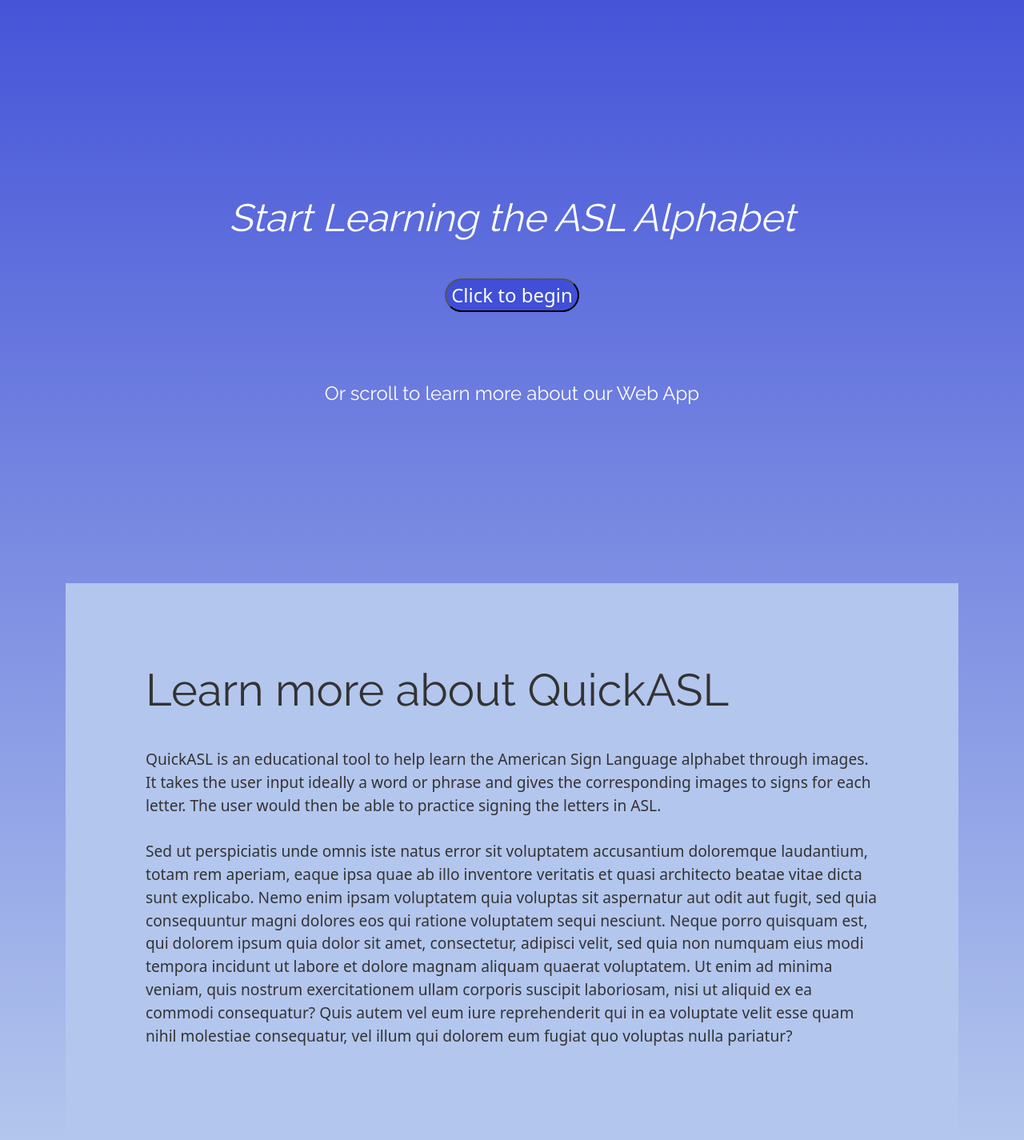
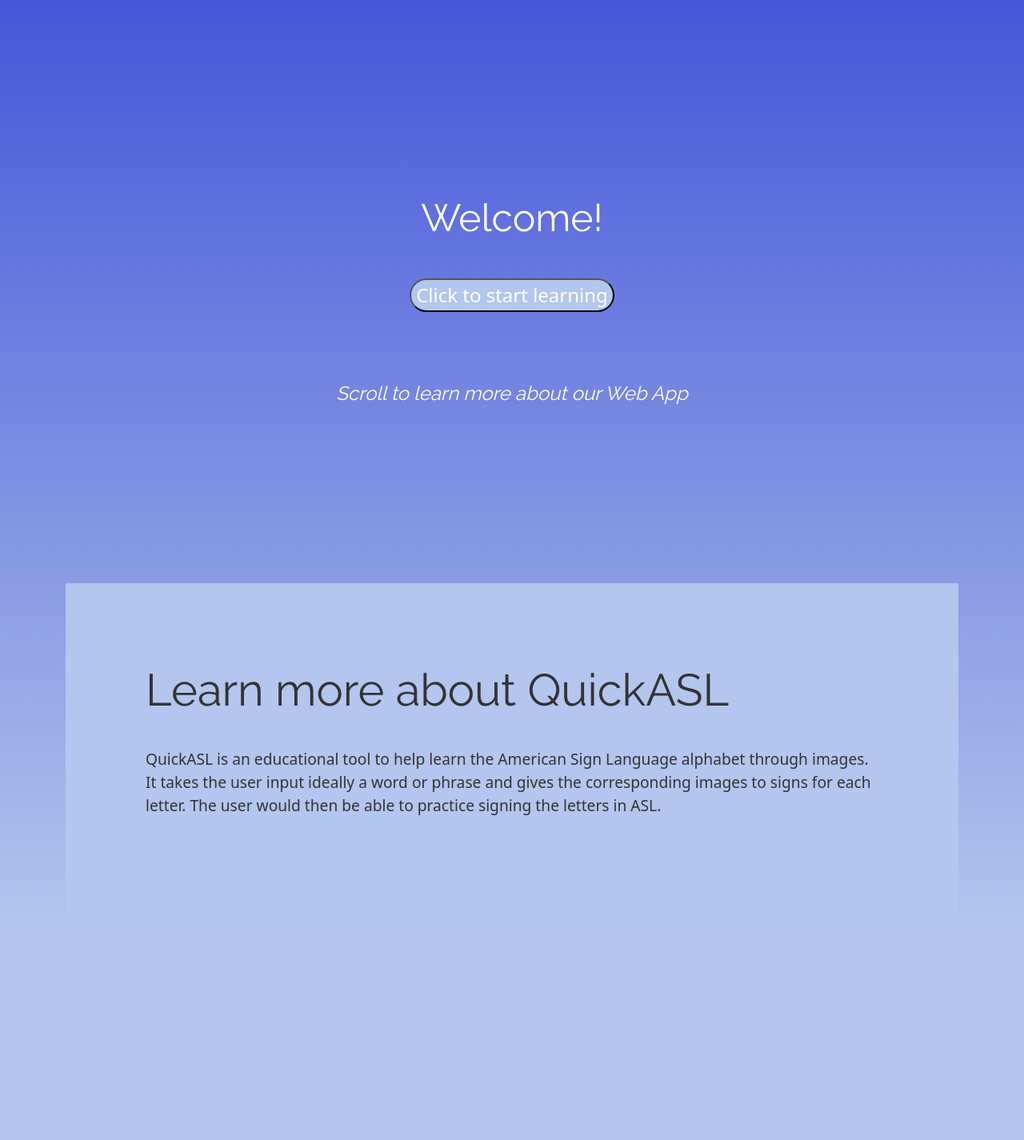
Before and after one commit to tgwolle/QuickASL, a Flask app: template templates/index.html in a window 1280 px wide. Shown: the part 66-1491 px from the top of the page at 80% size. After the commit the page ends 1113 px from the top, so only its background shows below. Run offline with Flask 2, Linux system fonts and the light colour scheme; the template is opened without the code that fills it, so the values that code supplies are empty.

Commit message:
tests
Co-authored-by: Oluwatofunmi Oyetan <oyetantofunmi@gmail.com>
Co-authored-by: Melanie Jimenez <mmjimenez@owu.edu>

```diff
--- a/static/style.css
+++ b/static/style.css
@@ -151,7 +151,7 @@ h1, h2, h3, h4, h5, h6 {
   display: inline-block;
   border-radius: 40px;
   background: #fff;
-  background-color: #404FD7;
+  background-color: #b3c6ed;
   font-size: 1.5em;
 }
 
--- a/templates/index.html
+++ b/templates/index.html
@@ -6,9 +6,10 @@
 {% block content %}
   <div class= "container" >
     <div class="display">
-        <h1 style="font-style: italic;">Start Learning the ASL Alphabet</h1>
-        <a href ="/main_page"> <button class="button button1" style="color: white;">  Click to begin</button> </a>
-        <h2> Or scroll to learn more about our Web App </h2>
+       <!-- <h1 style="font-style: italic;">Start Learning the ASL Alphabet</h1> -->
+        <h1>Welcome!</h1>
+        <a href ="/main_page"> <button class="button button1" style="color: white;">  Click to start learning</button> </a>
+        <h2 style="font-style: italic;"> Scroll to learn more about our Web App </h2>
     </div>
     <div class="sec">
       <h2>Learn more about QuickASL</h2>
@@ -18,12 +19,7 @@
         It takes the user input ideally a word or phrase and gives the corresponding images to signs for each letter.
         The user would then be able to practice signing the letters in ASL.
         <br><br>
-        Sed ut perspiciatis unde omnis iste natus error sit voluptatem accusantium doloremque laudantium, totam rem aperiam,
-        eaque ipsa quae ab illo inventore veritatis et quasi architecto beatae vitae dicta sunt explicabo.
-        Nemo enim ipsam voluptatem quia voluptas sit aspernatur aut odit aut fugit, sed quia consequuntur magni dolores eos qui ratione voluptatem sequi nesciunt.
-        Neque porro quisquam est, qui dolorem ipsum quia dolor sit amet, consectetur, adipisci velit, sed quia non numquam eius modi tempora incidunt ut labore et dolore magnam aliquam quaerat voluptatem.
-        Ut enim ad minima veniam, quis nostrum exercitationem ullam corporis suscipit laboriosam, nisi ut aliquid ex ea commodi consequatur? Quis autem vel eum iure reprehenderit qui in ea voluptate velit esse quam nihil molestiae consequatur,
-        vel illum qui dolorem eum fugiat quo voluptas nulla pariatur?
+
       </p>
     </div>
   </div>
```
Also changed, not shown: page_loading_tests.py (renamed from tests/page_loading_tests.py), test_user_input.py (renamed from tests/test_user_input.py).
